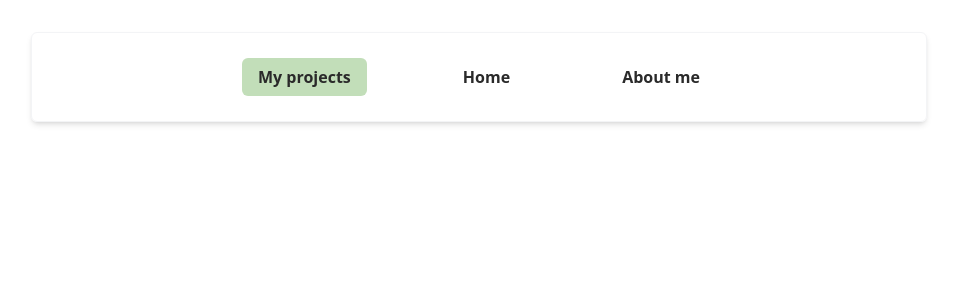
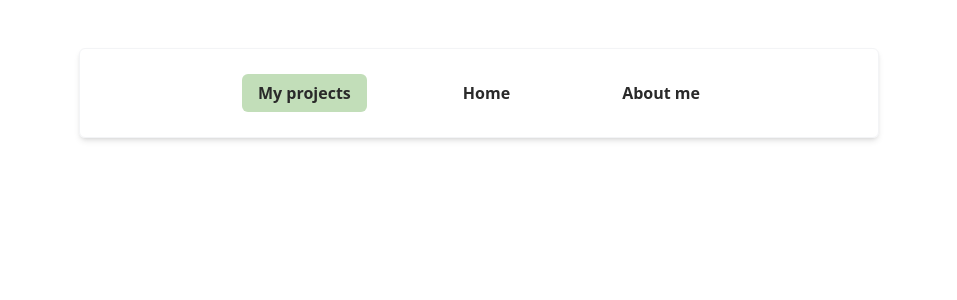
Before and after one commit to MichelleH17/portfolio-app-michaela, a Nuxt app: page /projects in a window 1280 px wide. Shown: the top 300 px of the page, without its empty margins (161-1118 px from the left). Built offline with nearby package versions, Linux system fonts and the light colour scheme.

Commit message:
feat: restructure app by adding NuxtLayout component and default layout file

```diff
--- a/app.vue
+++ b/app.vue
@@ -1,7 +1,8 @@
 <template>
   <div>
     <NuxtRouteAnnouncer />
-    <Navbar />
-    <NuxtPage />
+    <NuxtLayout>
+      <NuxtPage />
+    </NuxtLayout>
   </div>
 </template>
--- /dev/null
+++ b/layouts/default.vue
@@ -0,0 +1,14 @@
+<template>
+  <div class=" container max-w-4xl p-4 mx-auto">
+    <Navbar />
+    <slot />
+  </div>
+</template>
+
+<script lang="ts" setup>
+
+</script>
+
+<style>
+
+</style>
```
